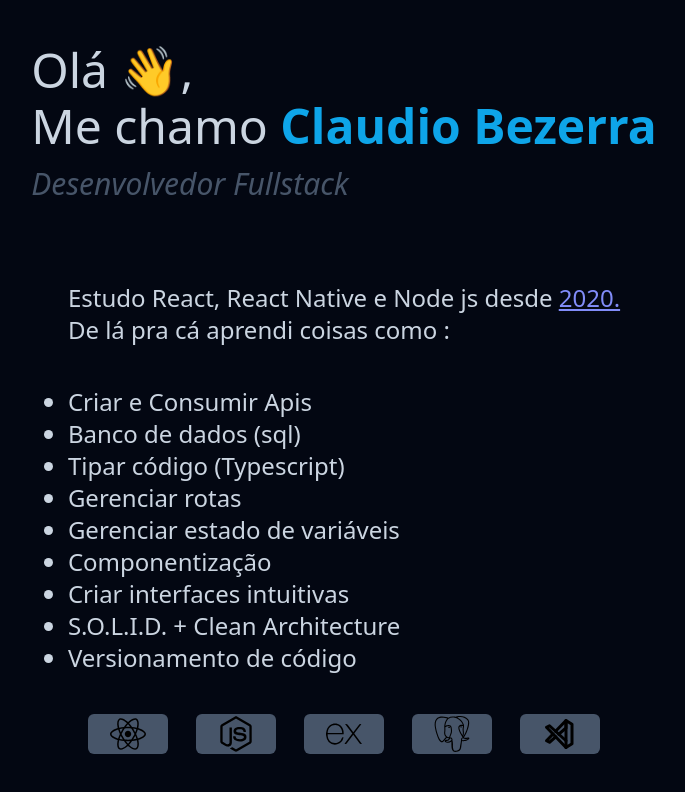
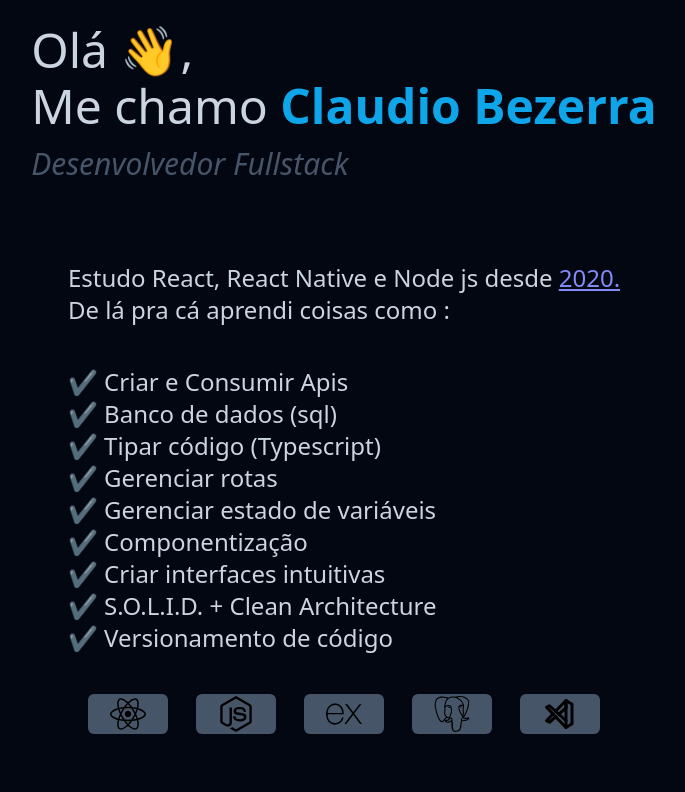
Before and after one commit to ClaudioBzrr/portfolio, a React (Vite) app: page / in a window 1280 px wide. Shown: the top 792 px of the page, without its empty margins (296-981 px from the left). Built offline with nearby package versions, Linux system fonts and the light colour scheme.

Commit message:
✔ Added: list emoji in presentation list

```diff
--- a/src/App.tsx
+++ b/src/App.tsx
@@ -34,16 +34,16 @@ export function App() {
               </a>
             </p>
             <p>De lá pra cá aprendi coisas como :</p>
-            <ul className="w-full mt-10 text-md list-disc flex flex-col justify-center">
-              <li>Criar e Consumir Apis</li>
-              <li>Banco de dados (sql)</li>
-              <li>Tipar código (Typescript)</li>
-              <li>Gerenciar rotas</li>
-              <li>Gerenciar estado de variáveis</li>
-              <li>Componentização</li>
-              <li>Criar interfaces intuitivas</li>
-              <li>S.O.L.I.D. + Clean Architecture</li>
-              <li>Versionamento de código</li>
+            <ul className="w-full mt-10 text-md flex flex-col justify-center">
+              <li>✔ Criar e Consumir Apis</li>
+              <li>✔ Banco de dados (sql)</li>
+              <li>✔ Tipar código (Typescript)</li>
+              <li>✔ Gerenciar rotas</li>
+              <li>✔ Gerenciar estado de variáveis</li>
+              <li>✔ Componentização</li>
+              <li>✔ Criar interfaces intuitivas</li>
+              <li>✔ S.O.L.I.D. + Clean Architecture</li>
+              <li>✔ Versionamento de código</li>
             </ul>
           </div>
         </section>
@@ -58,6 +58,7 @@ export function App() {
             </div>
           </div>
         </section>
+        <section className="projects mt-10"></section>
       </div>
     </div>
   );
```
